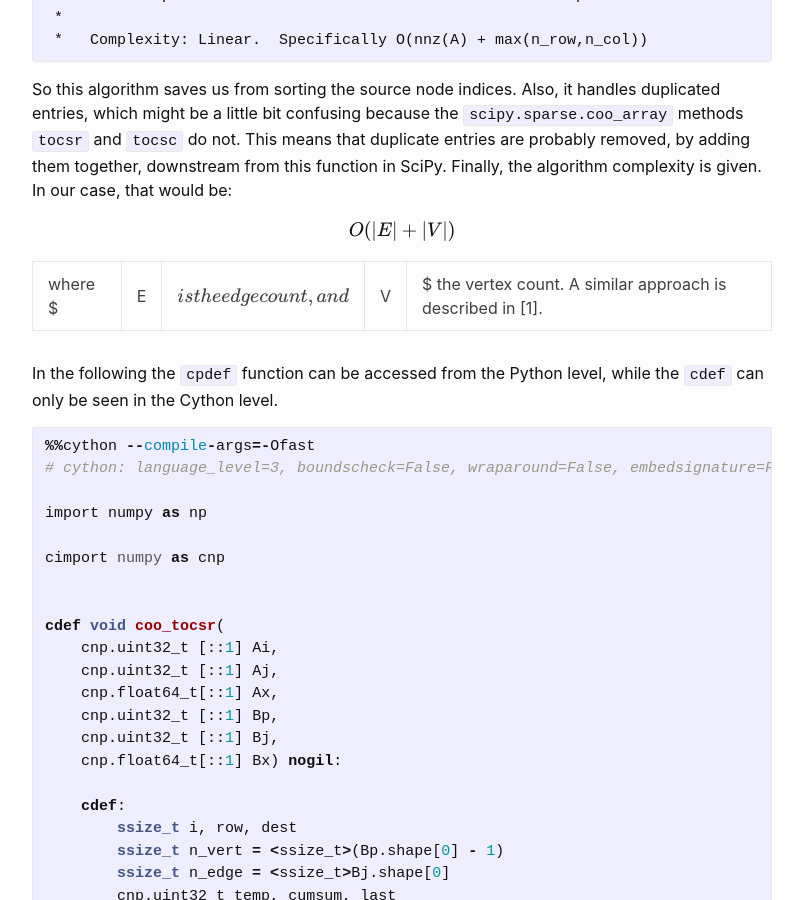
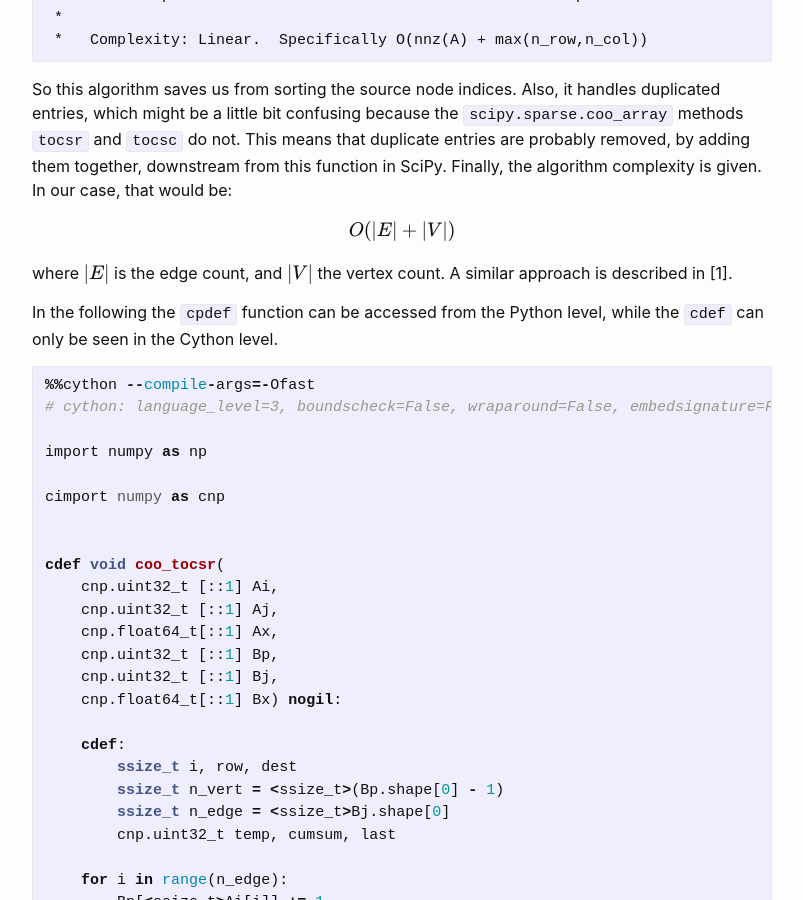
Before and after one commit to aetperf/aetperf.github.io, a Jekyll site: the page built from _posts/2022-11-04-Forward-and-reverse-stars-in-Cython.md, in a window 1280 px wide and 900 px high, scrolled down 4551 px. Shown: the whole window, without its empty margins (238-1041 px from the left). Built offline with Jekyll 4.4.1, drawn with Linux system fonts in a browser that asks for light colours; formulas are drawn with MathJax 3; comment, search, counter and statistics services are not loaded.

Commit message:
small update

```diff
--- a/_posts/2022-11-04-Forward-and-reverse-stars-in-Cython.md
+++ b/_posts/2022-11-04-Forward-and-reverse-stars-in-Cython.md
@@ -259,7 +259,7 @@ This code is adapted from the `scipy.sparse` source code `coo_tocsr` that can be
 
 $$O(|E| + |V|) $$
 
-where $|E| $ is the edge count, and $|V| $ the vertex count. A similar approach is described in [1].
+where $\|E\|$ is the edge count, and $\|V\|$ the vertex count. A similar approach is described in [1].
 
 In the following the `cpdef` function can be accessed from the Python level, while the `cdef` can only be seen in the Cython level.
 
```
